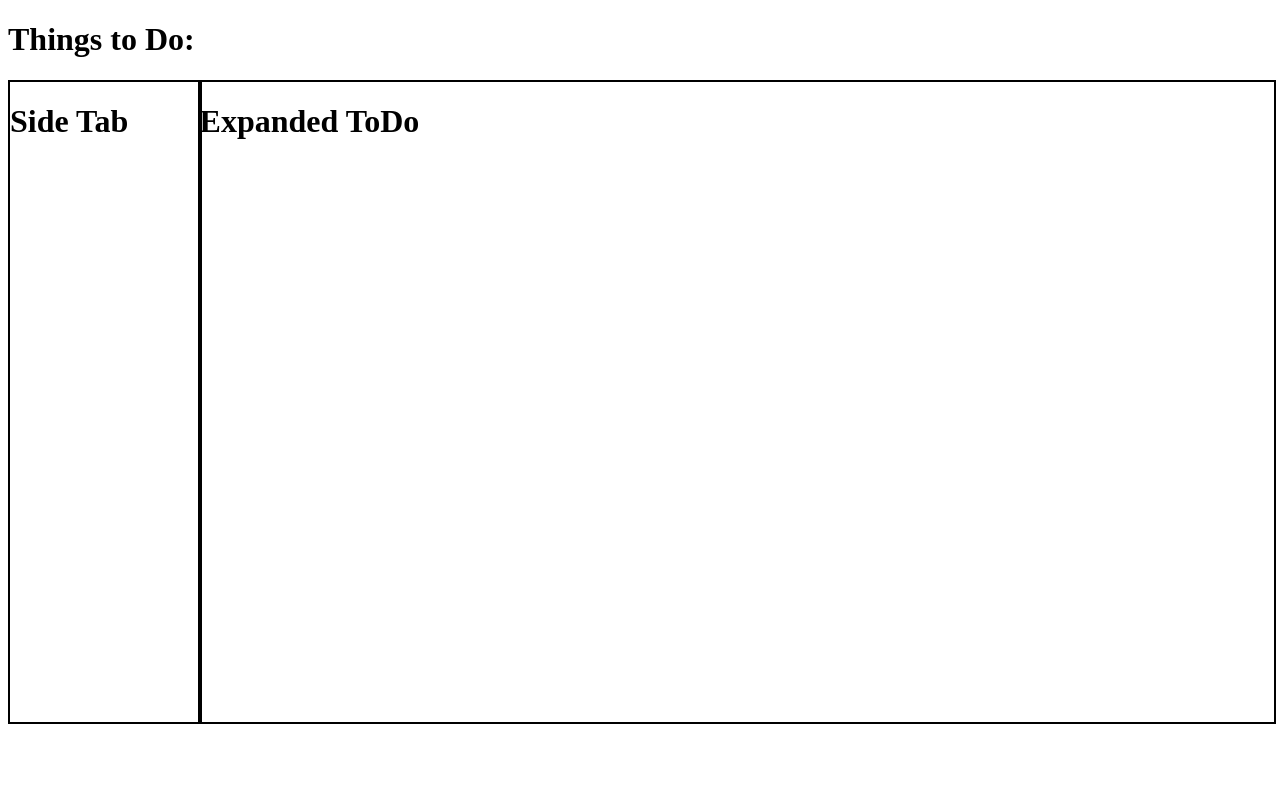
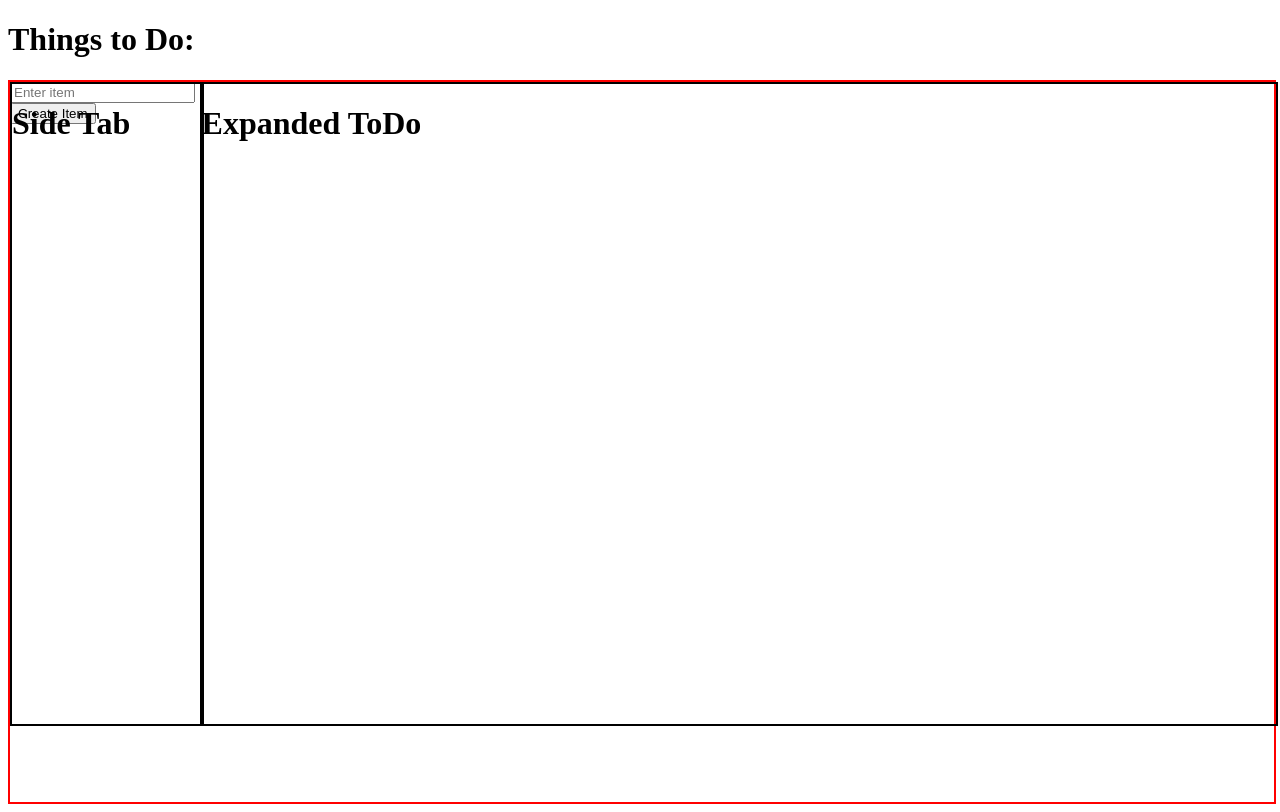
Before and after one commit to Coder8128/ToDoList-o, a website built with webpack: page dist/index.html in a window 1280 px wide. Built offline with Linux system fonts and the light colour scheme.

Commit message:
Minor changes

```diff
--- a/package.json
+++ b/package.json
@@ -21,5 +21,8 @@
     "css-loader": "^7.1.4",
     "style-loader": "^4.0.0",
     "webpack": "^5.108.4"
+  },
+  "dependencies": {
+    "nodemon": "^3.1.14"
   }
 }
--- a/src/style.css
+++ b/src/style.css
@@ -1,20 +1,21 @@
-#container{
+#container {
     display: grid;
     grid-template-columns: 15% 1fr;
     width: 100%;
-    height: 100%;
+    height: 90vh;
+    position: relative;
 
-     position: relative
+    border: red 2px solid;
 }
 
-.left{
+.left {
     border: black 2px solid;
     position: absolute;
     height: 80vh;
     width: 15%;
 }
 
-.right{
+.right {
     border: black 2px solid;
     position: absolute;
     left: 15%;
```
Also changed, not shown: dist/bundle.js, dist/index.html, 1 other file.
